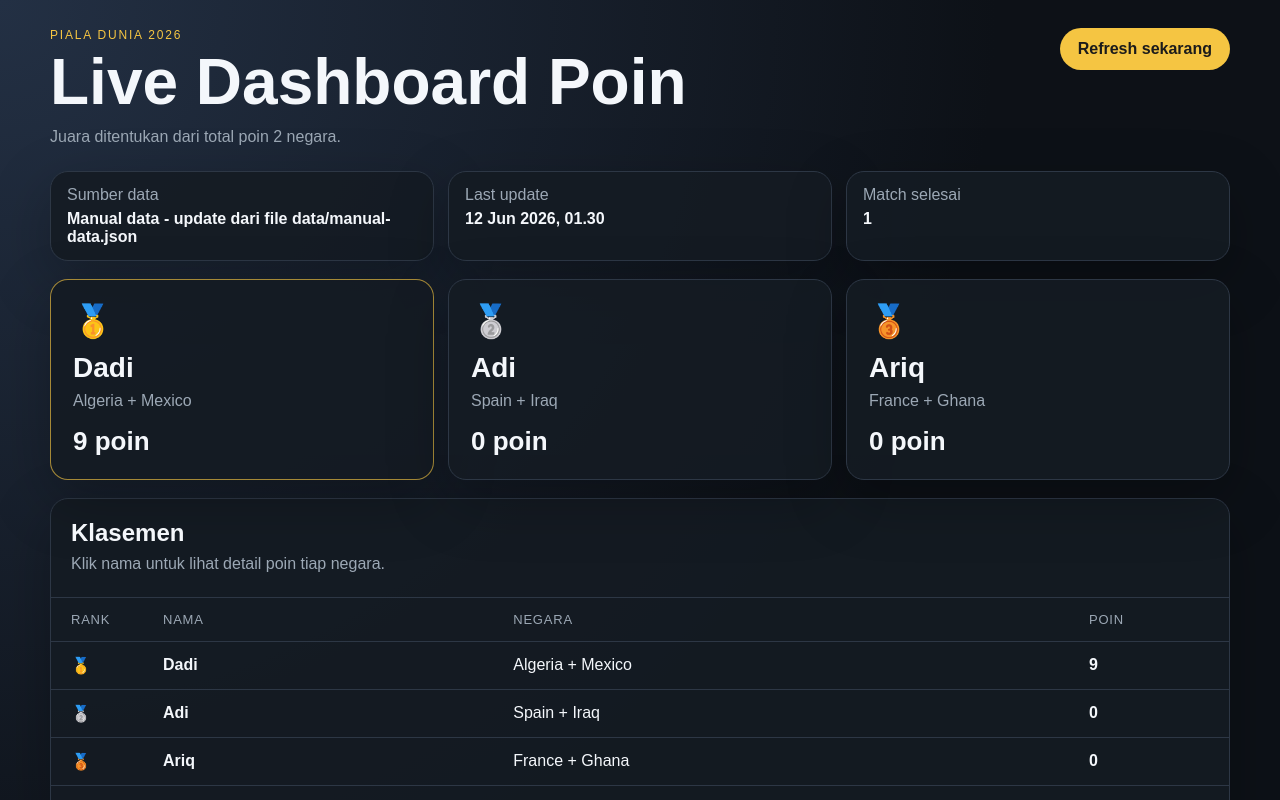
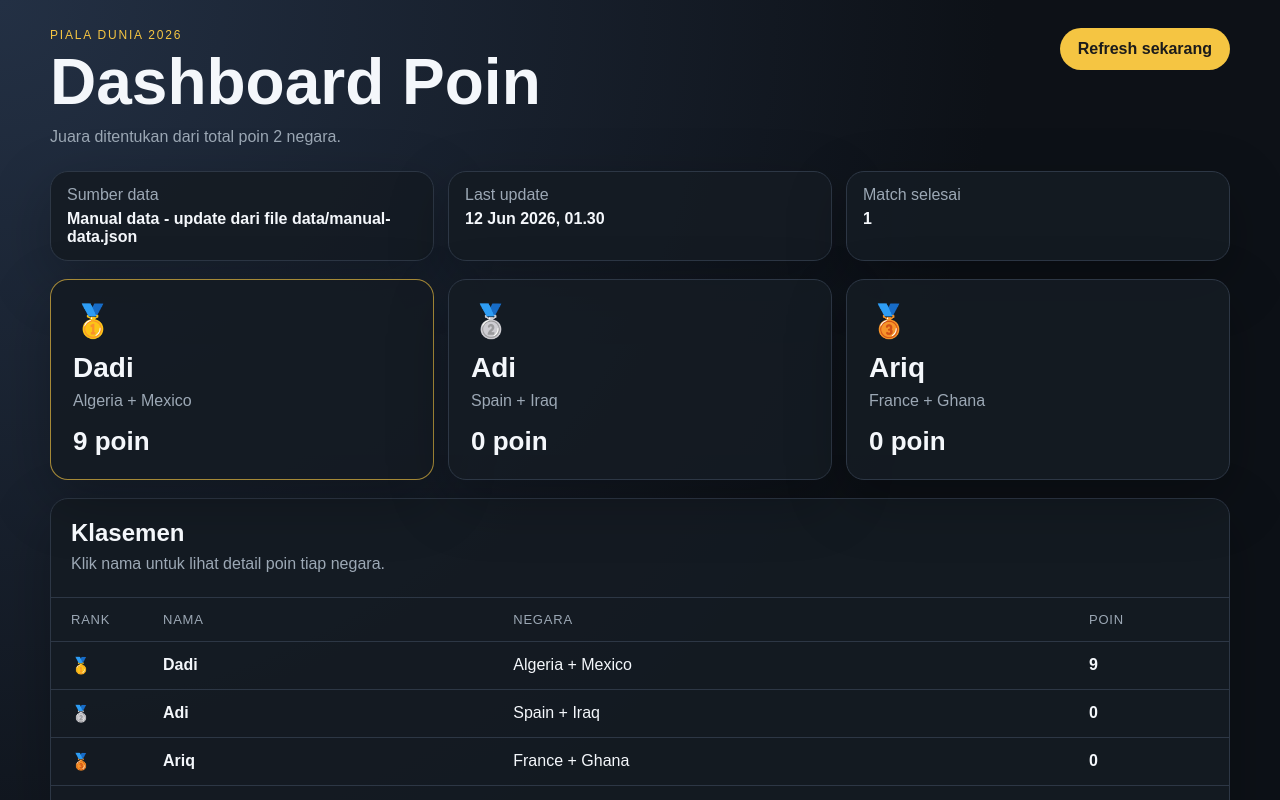
Before and after one commit to yubef/wc-glv-dashboard, a Next.js app: page / in a window 1280 px wide. Shown: the top 800 px of the page. Built offline with nearby package versions, Linux system fonts and the light colour scheme.

Commit message:
Update page.tsx

```diff
--- a/app/page.tsx
+++ b/app/page.tsx
@@ -83,7 +83,7 @@ export default function Home() {
       <section className="hero">
         <div>
           <p className="eyebrow">Piala Dunia 2026</p>
-          <h1>Live Dashboard Poin</h1>
+          <h1>Dashboard Poin</h1>
           <p className="subtitle">
             Juara ditentukan dari total poin 2 negara.
           </p>
```
